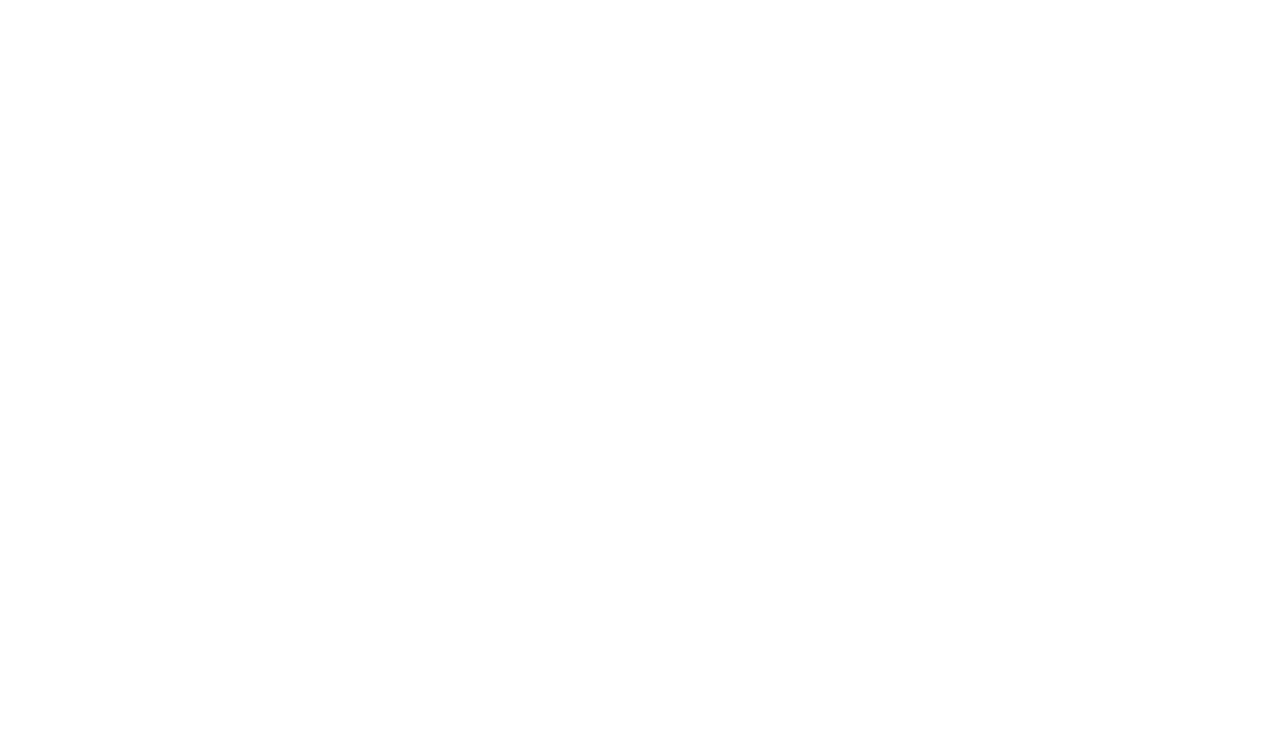
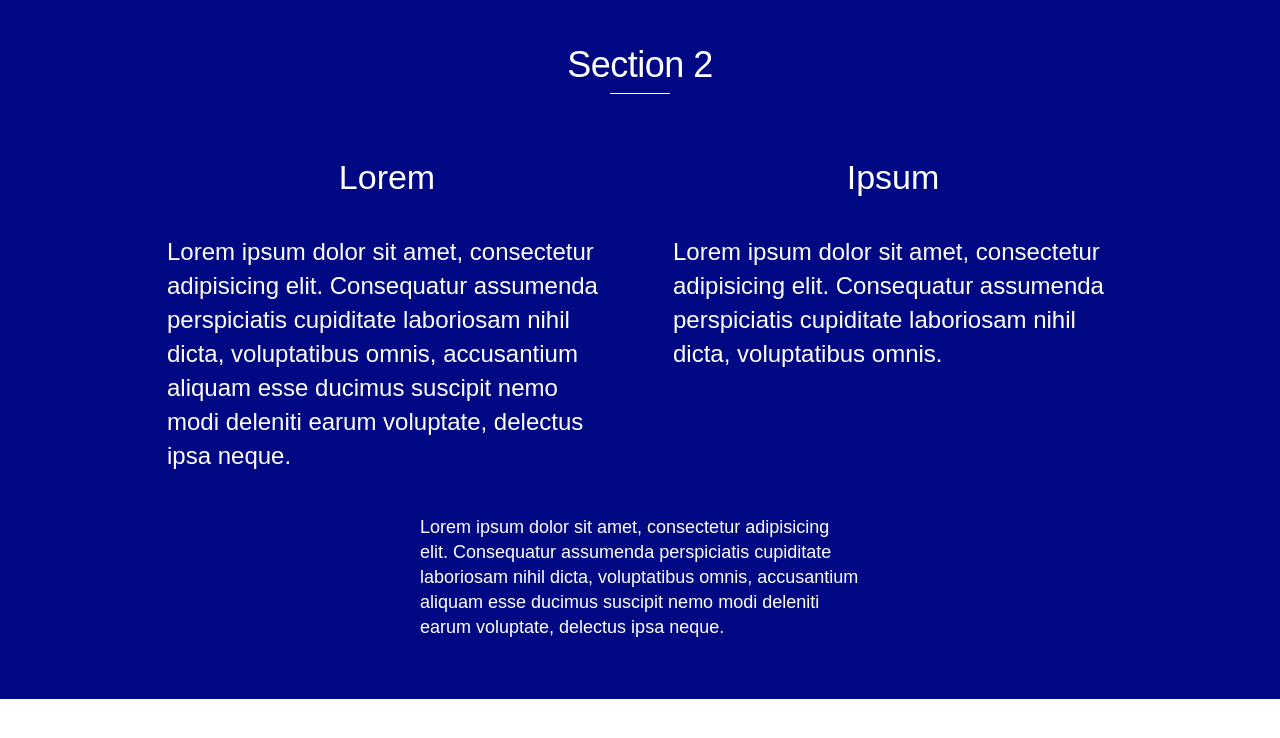
Before and after one commit to poshtarboba/collective2, a plain HTML site: page index.html in a window 1280 px wide. Drawn offline with Linux system fonts and the light colour scheme.

Commit message:
section2 done

```diff
--- a/css/style.css
+++ b/css/style.css
@@ -56,3 +56,22 @@ section {
 	border-top: 1px solid transparent;
 	border-bottom: 1px solid transparent;
 }
+.wrap:after {
+	content: "";
+	display: block;
+	clear: both;
+}
+.pull-left {
+	float: left;
+}
+.pull-right {
+	float: right;
+}
+.box {
+	margin: 0 auto;
+	width: 440px;
+}
+.box-small {
+	font-size: 18px;
+	line-height: 25px;
+}
--- a/index.html
+++ b/index.html
@@ -7,6 +7,25 @@
 </head>
 <body>
 
+	<section class="section2 dark">
+		<div class="resize">
+			<h2>Section 2</h2>
+			<div class="wrap">
+				<div class="box pull-left">
+					<h3>Lorem</h3>
+					<p>Lorem ipsum dolor sit amet, consectetur adipisicing elit. Consequatur assumenda perspiciatis cupiditate laboriosam nihil dicta, voluptatibus omnis, accusantium aliquam esse ducimus suscipit nemo modi deleniti earum voluptate, delectus ipsa neque.</p>
+				</div>
+				<div class="box pull-right">
+					<h3>Ipsum</h3>
+					<p>Lorem ipsum dolor sit amet, consectetur adipisicing elit. Consequatur assumenda perspiciatis cupiditate laboriosam nihil dicta, voluptatibus omnis.</p>
+				</div>
+			</div>
+			<div class="box box-small">
+				<p>Lorem ipsum dolor sit amet, consectetur adipisicing elit. Consequatur assumenda perspiciatis cupiditate laboriosam nihil dicta, voluptatibus omnis, accusantium aliquam esse ducimus suscipit nemo modi deleniti earum voluptate, delectus ipsa neque.</p>
+			</div>
+		</div>
+	</section>
+
 </body>
 <script src="js/script.js"></script>
 </html>
```
